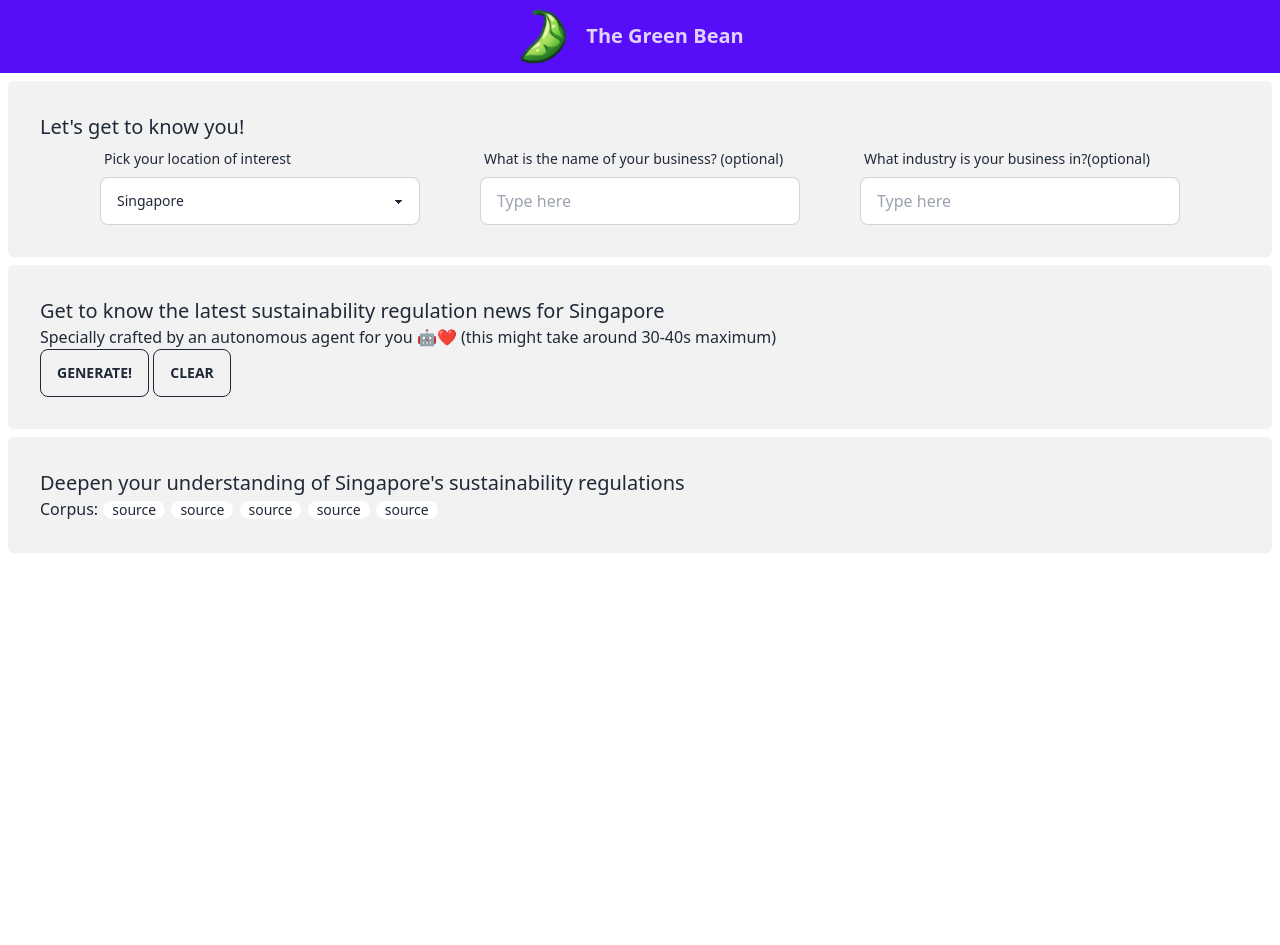
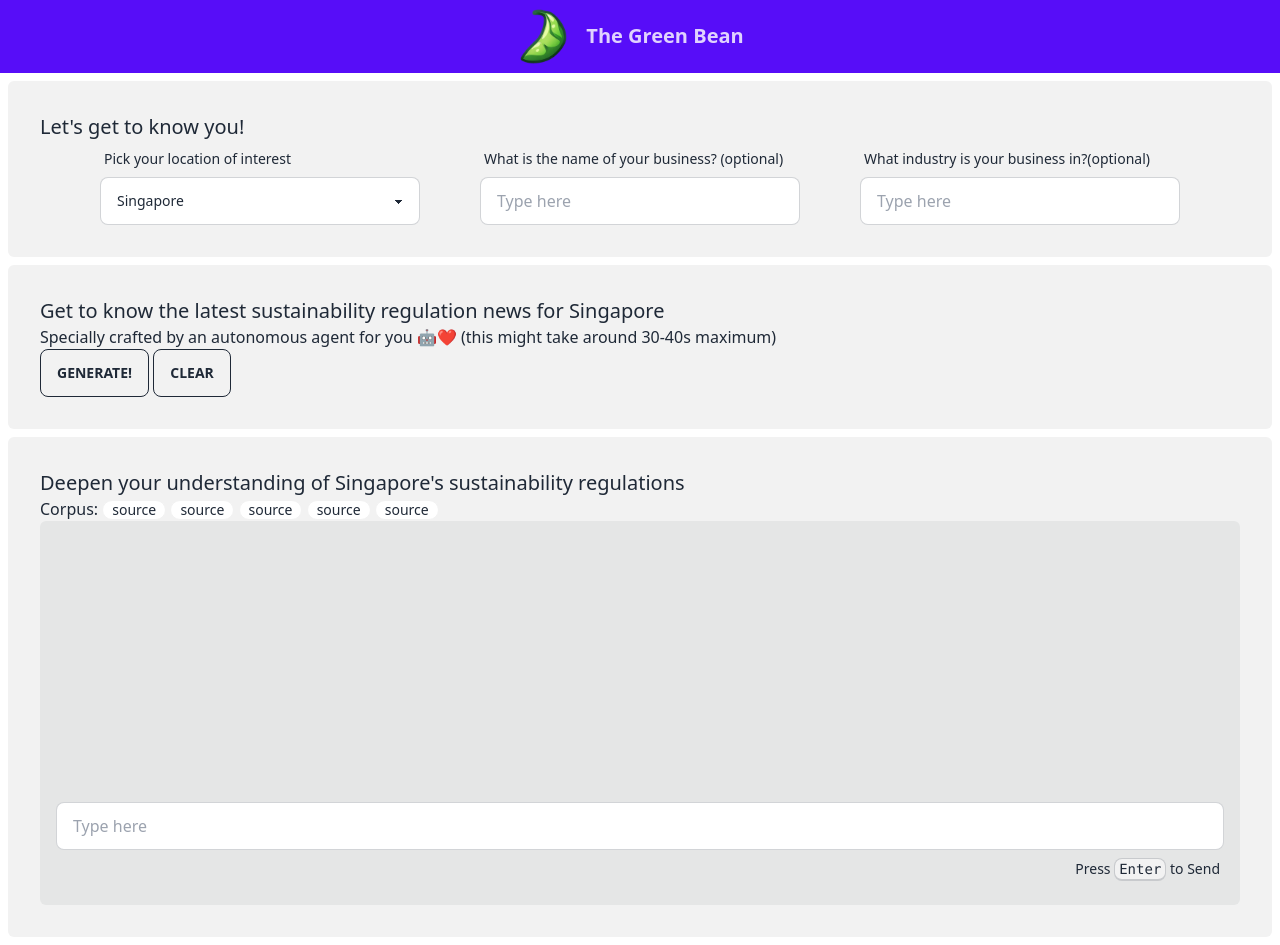
Before and after one commit to RohanGautam/green_bean, a Svelte app in the folder frontend/: page / in a window 1280 px wide. Before the commit the page ends 800 px from the top, so only its background shows below. Built offline with nearby package versions, Linux system fonts and the light colour scheme.

Commit message:
badass chat interface lets go

```diff
--- a/frontend/src/App.svelte
+++ b/frontend/src/App.svelte
@@ -3,10 +3,17 @@
   import greenBeanLogo from "/green_bean.svg";
   // import Counter from "./lib/Counter.svelte";
 
+  interface ChatMessage {
+    message: string;
+    from: "user" | "ai";
+  }
+
   let user_country: string = "Singapore";
   let user_business_name: string = "";
   let user_industry: string = "";
   let latest_news_data = "";
+  let chat_messages: ChatMessage[] = [];
+  let user_current_chat_text = "";
   // TODO : make tweakable environment variable for easier deployment?
   const API_BASE_URL = "http://127.0.0.1:8000";
 
@@ -17,9 +24,20 @@
   };
 
   let show_loading = false;
+
+  // utility functions
   function sleep(ms) {
     return new Promise((resolve) => setTimeout(resolve, ms));
   }
+  function serialize(obj) {
+    let str = [];
+    for (let p in obj)
+      if (obj.hasOwnProperty(p)) {
+        str.push(encodeURIComponent(p) + "=" + encodeURIComponent(obj[p]));
+      }
+    return str.join("&");
+  }
+  // main functions
   function get_latest_news() {
     // no form validation, bless our soul
     let namespace = country_namespace_map[user_country];
@@ -48,6 +66,37 @@
         show_loading = false;
         return [];
       });
+  }
+
+  function on_user_chat_send(e: any) {
+    e.preventDefault();
+    // read and show user data
+    let data = new FormData(e.currentTarget);
+    let textval = Object.fromEntries(data)["chatText"] as string;
+    console.log(textval);
+    chat_messages = [...chat_messages, { message: textval, from: "user" }];
+    user_current_chat_text = ""; // clear text field
+    // get AI response
+    let serialized_query = serialize({ q: textval });
+    let namespace = country_namespace_map[user_country];
+    const url = `${API_BASE_URL}/qa/${namespace}?${serialized_query}`;
+    console.log(url);
+    sleep(2000).then(() => {
+      chat_messages = [
+        ...chat_messages,
+        { message: "hey there handsome", from: "ai" },
+      ];
+    });
+    // fetch(url)
+    //   .then((response) => response.json())
+    //   .then((v) => {
+    //     let content = v["content"];
+    //     chat_messages = [...chat_messages, { message: content, from: "ai" }];
+    //   })
+    //   .catch((e) => {
+    //     console.log("error!");
+    //     console.log(e);
+    //   });
   }
 </script>
 
@@ -147,6 +196,42 @@
       <span class="badge">source</span>
       <span class="badge">source</span>
     </div>
+    <div
+      class="bg-base-300 rounded-md p-4 overflow-scroll flex flex-col-reverse h-96"
+    >
+      <div>
+        {#each chat_messages as message, i}
+          {#if message.from == "ai"}
+            <div class="chat chat-start">
+              <div class="chat-bubble break_at_newlines">
+                {message.message}
+              </div>
+            </div>
+          {:else}
+            <div class="chat chat-end">
+              <div class="chat-bubble">{message.message}</div>
+            </div>
+          {/if}
+        {/each}
+
+        <form class="form-control w-full mt-4" on:submit={on_user_chat_send}>
+          <input
+            type="text"
+            name="chatText"
+            placeholder="Type here"
+            class="input input-bordered w-full"
+            bind:value={user_current_chat_text}
+          />
+          <!-- svelte-ignore a11y-label-has-associated-control -->
+          <label class="label">
+            <span class="label-text" />
+            <span class="label-text">
+              Press <kbd class="kbd kbd-sm">Enter</kbd> to Send
+            </span>
+          </label>
+        </form>
+      </div>
+    </div>
   </div>
   <!-- TODO: add footer -->
 </main>
```
